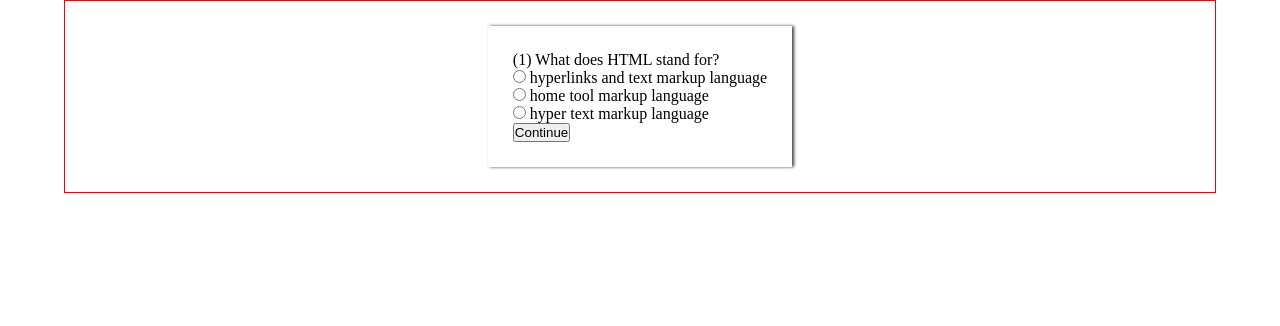
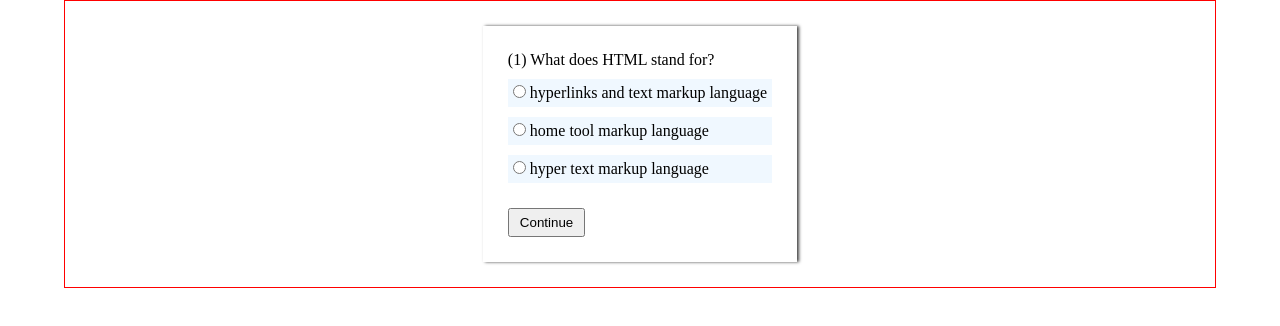
Before and after one commit to abdullahBalti/js-quiz-app, a plain HTML site: page index.html in a window 1280 px wide. Drawn offline with Linux system fonts and the light colour scheme.

Commit message:
some styleing

```diff
--- a/index.html
+++ b/index.html
@@ -14,7 +14,7 @@
           <h3>Lorem ipsum dolor sit amet.</h3>
         </div>
         <div class="qs-body">
-          <ul>
+          <ul class="qs-list">
             <li>
               <input type="radio" name="answer" id="ans1" class="qs" />
               <label for="ans1" id="option1">Answer option</label>
@@ -29,10 +29,10 @@
               <label for="ans3" id="option3">Answer option</label>
             </li>
             </li>
-            <li>
+            <!-- <li> -->
               <!-- <input type="radio" name="answer" id="ans4" class="qs" /> -->
               <!-- <label for="ans4" id="option4">Answer option</label> -->
-            </li>
+            <!-- </li> -->
           </ul>
           <button id="submit">Continue</button>
         </div>
--- a/styles.css
+++ b/styles.css
@@ -19,3 +19,12 @@ li {
   box-shadow: 2px 0px 3px #444;
   padding: 25px;
 }
+.qs-list li {
+  padding: 5px;
+  margin-top: 10px;
+  background-color: aliceblue;
+}
+.qs-body button {
+  margin-top: 25px;
+  padding: 5px 10px;
+}
```
